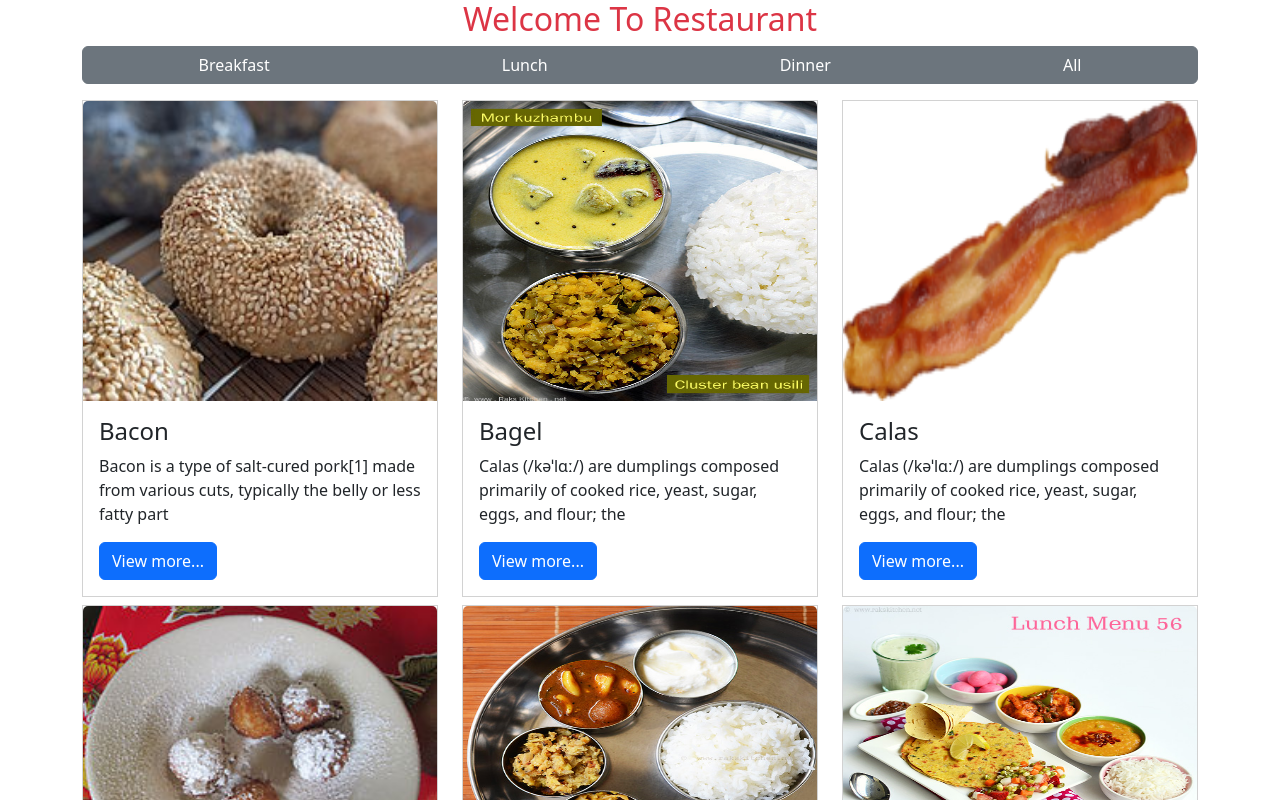
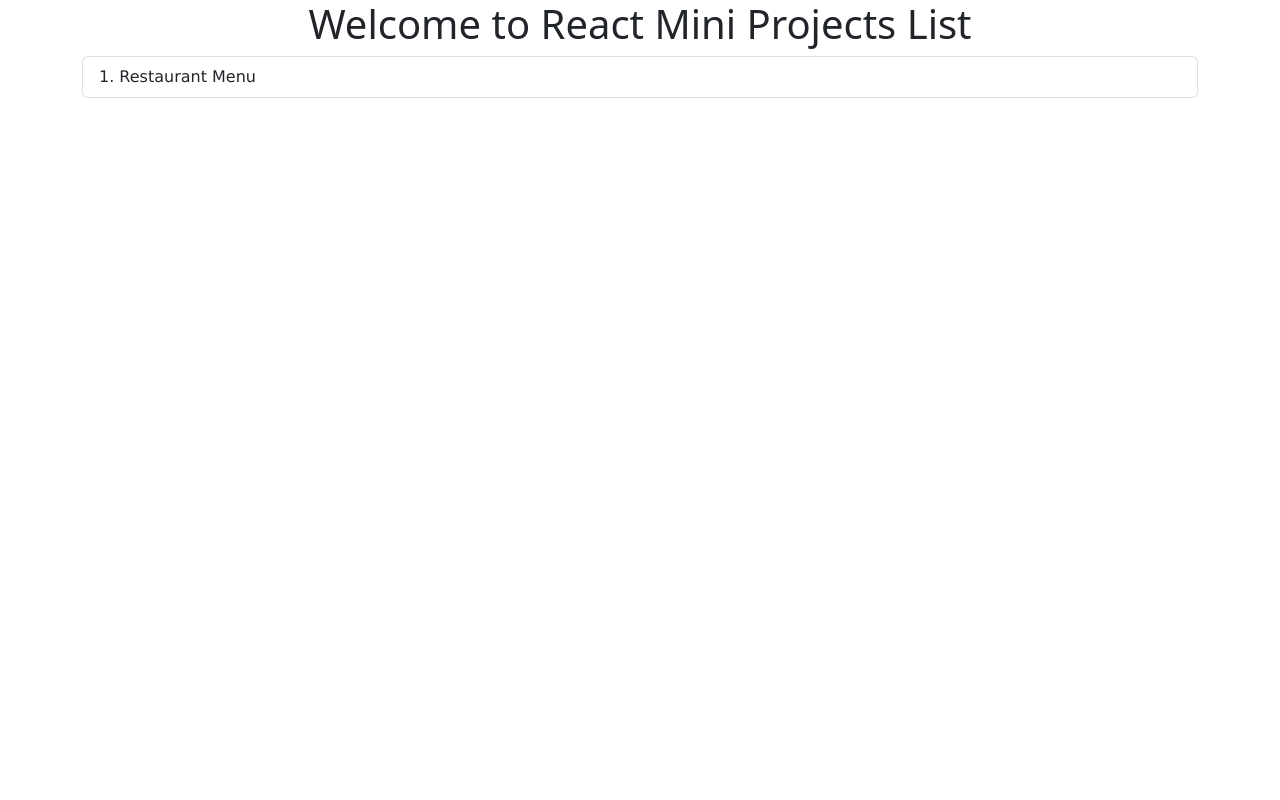
Before and after one commit to lakum654/ReactThapaTechnical, a React (Create React App) app: page / in a window 1280 px wide. Shown: the top 800 px of the page. Built offline with nearby package versions, Linux system fonts and the light colour scheme.

Commit message:
add router dom-packg

```diff
--- a/package.json
+++ b/package.json
@@ -35,5 +35,8 @@
       "last 1 firefox version",
       "last 1 safari version"
     ]
+  },
+  "devDependencies": {
+    "react-router-dom": "^6.7.0"
   }
 }
--- a/src/App.js
+++ b/src/App.js
@@ -1,11 +1,29 @@
 import Restaurant from "./Restaurant/Restaurant"
+import { BrowserRouter, Routes, Route, Link } from "react-router-dom"
 
 const App = () => {
   return (
-    <div>
-        <Restaurant/>
-    </div>
+    <BrowserRouter>
+      <Routes>
+        <Route index element={<Index />} />
+        <Route path="resturant" element={<Restaurant />} />
+      </Routes>
+    </BrowserRouter>
   )
 }
 
+const Index = () => {
+  return (
+    <div className="container">
+      <h1 className="text-center">Welcome to React Mini Projects List</h1>
+
+      <ul class="list-group">
+        <li class="list-group-item"><Link to="/resturant" className="nav-link text-orange">1. Restaurant Menu</Link></li>
+      </ul>
+    </div>
+
+
+  );
+}
+
 export default App
--- a/src/Restaurant/Menu.js
+++ b/src/Restaurant/Menu.js
@@ -1,10 +1,17 @@
 import React from 'react'
+import { useNavigate } from "react-router-dom";
+const Menu = ({ categories, filterItem, setApiData, apiData, setActiveCategory }) => {
 
-const Menu = ({categories,filterItem,setApiData,apiData,setActiveCategory}) => {
+  let navigate = useNavigate();
+  const history = window.history;
+  const getAll = () => {
+    setApiData(apiData);
+    setActiveCategory("Best Items");
+  }
   return (
     <>
       <div className="container text-center">
-        <h2 className="text-danger text-center">Welcome To Restaurant</h2>
+        <h2 className="text-danger text-center">Welcome to Resturant</h2>
         <div className="btn-group w-100" role="group" aria-label="Basic example">
           {
             categories.map((category, key) => {
@@ -15,10 +22,10 @@ const Menu = ({categories,filterItem,setApiData,apiData,setActiveCategory}) => {
               )
             })
           }
-
           <button type="button" className="btn btn-secondary" onClick={() =>
-            setApiData(apiData)
+            getAll()
           }>All</button>
+          <button type="button" className="btn btn-secondary" onClick={() => history.go(-1)}>Home</button>
         </div>
       </div>
     </>
--- /dev/null
+++ b/src/Restaurant/css/custom.css
@@ -0,0 +1,3 @@
+body {
+     font-family: 'Franklin Gothic Medium', 'Arial Narrow', Arial, sans-serif;
+}
--- /dev/null
+++ b/src/css/main.css
@@ -0,0 +1,9 @@
+body {
+    font-family: 'Segoe UI', Tahoma, Geneva, Verdana, sans-serif;
+    background-color: honeydew;
+}
+
+ul li {
+    font-family: 'Lucida Sans', 'Lucida Sans Regular', 'Lucida Grande', 'Lucida Sans Unicode', Geneva, Verdana, sans-serif !important;
+
+}
--- a/src/index.css
+++ /dev/null
@@ -1,13 +0,0 @@
-body {
-  margin: 0;
-  font-family: -apple-system, BlinkMacSystemFont, 'Segoe UI', 'Roboto', 'Oxygen',
-    'Ubuntu', 'Cantarell', 'Fira Sans', 'Droid Sans', 'Helvetica Neue',
-    sans-serif;
-  -webkit-font-smoothing: antialiased;
-  -moz-osx-font-smoothing: grayscale;
-}
-
-code {
-  font-family: source-code-pro, Menlo, Monaco, Consolas, 'Courier New',
-    monospace;
-}
--- a/src/index.js
+++ b/src/index.js
@@ -1,7 +1,7 @@
 import React from 'react';
 import ReactDOM from 'react-dom/client';
-import './index.css';
 import App from './App';
+import './css/main.css';
 import 'bootstrap/dist/css/bootstrap.min.css';
 import 'bootstrap/dist/js/bootstrap.bundle.min';
 const root = ReactDOM.createRoot(document.getElementById('root'));
```
Also changed, not shown: src/Restaurant/Restaurant.js (+4 -5 lines), 1 other file (tests, documents, lock files or other folders). Lines whose indentation alone changed are shown as unchanged.
